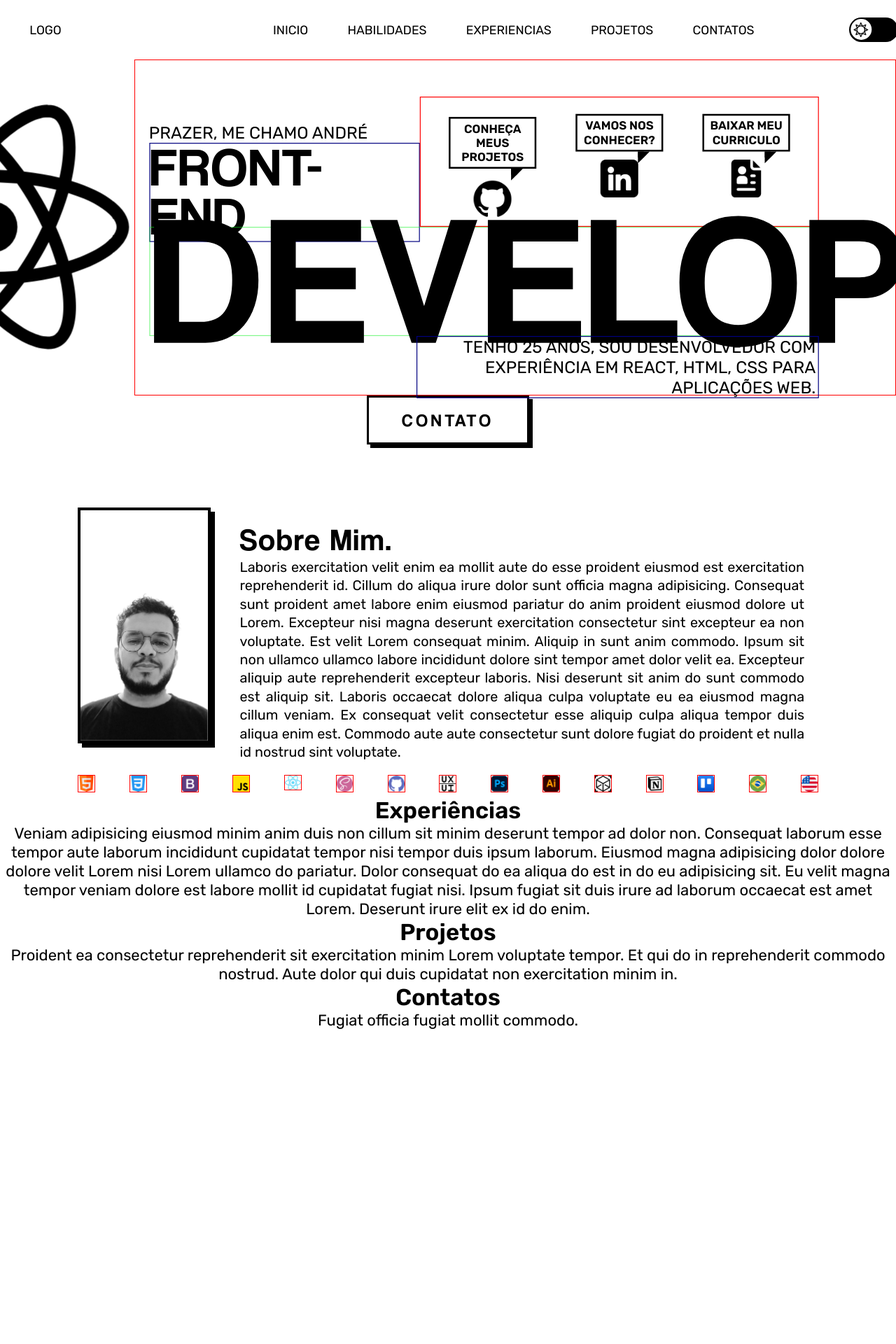
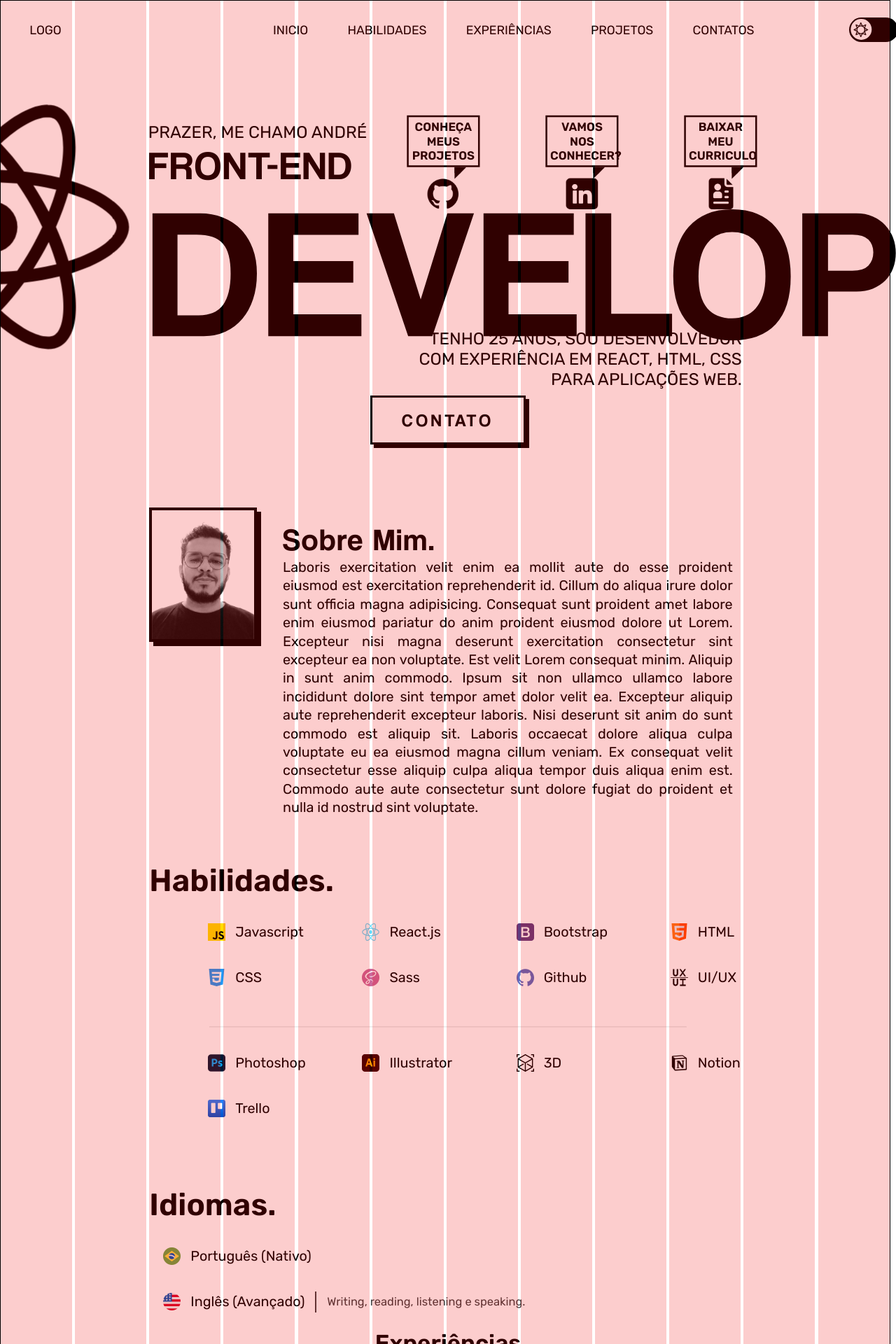
Before and after one commit to AndreMicael/Portfolio-Dev, a React (Create React App) app: page / in a window 1280 px wide. Shown: the top 1920 px of the page at 70% size. Before the commit the page ends 1471 px from the top, so only its background shows below. Built offline with nearby package versions, Linux system fonts and the light colour scheme.

Commit message:
Seção projetos criada

```diff
--- a/src/About-me/about.scss
+++ b/src/About-me/about.scss
@@ -17,7 +17,7 @@ $color-secondary-dark: rgb(37, 37, 37);
 
 .about--container {
 
-  width: 82.67vw;
+  width: 66.67vw;
   margin: 0 auto;
   display: flex;
   flex-direction: row;
@@ -31,13 +31,14 @@ $color-secondary-dark: rgb(37, 37, 37);
 
   .about--img{
     width: 18%;
-    height: 88%;
+    height: 15vw;
     padding: 0;
     border: 4px solid #000;
     display: flex;
     flex-direction: column;
     justify-content: flex-end;
     box-shadow: 6px 6px #000;
+    background-color: #fff;
 
 
     img {
@@ -70,4 +71,144 @@ $color-secondary-dark: rgb(37, 37, 37);
 
   }
 
-}
+
+.skills--section {
+
+  width: 66.67vw;
+  display: flex;
+  flex-direction: column;
+
+
+  hr{
+    width: 80%;
+    margin: 0 auto;
+    border-color: rgba($color: #959595, $alpha: 0.1);
+    margin-bottom: 30px;
+    margin-top: 30px;
+
+  }
+  h1{
+    margin-top: 45px;
+    text-align: left;
+  }
+
+
+
+.container--skills {
+
+  list-style: none;
+  width: 66.67vw;
+  margin-bottom: 20px;
+
+
+
+
+
+  .skills  {
+
+
+    display:grid ;
+    grid-template-columns: 16vw 16vw 16vw 16vw;
+    column-gap: 1.2vw;
+    row-gap: 2vw;
+
+
+
+    ul {
+
+      width: 15vw;
+      text-align: left;
+      font-size: 0.9rem;
+      display: flex;
+      flex-direction: row;
+
+
+
+
+
+
+      div {
+        display: flex;
+         flex-direction: row;
+        padding: 2px !important;
+
+        margin-left: 40px;
+        margin-top: 2px;
+
+        p{
+
+          padding: 2px;
+          line-height: 150%;
+          margin-left: 10px;
+        }
+
+
+      }
+
+
+    }
+  }
+
+} }
+
+.container--skills-column {
+
+  list-style: none;
+  width: 82.67vw;
+  margin-bottom: 20px;
+
+
+
+  .skills  {
+
+
+    display:grid ;
+
+    column-gap: 2.8vw;
+    row-gap: 2vw;
+
+
+    ul {
+
+      width: 80vw;
+      text-align: left;
+      font-size: 0.9rem;
+      display: flex;
+      flex-direction: row;
+
+
+
+
+
+      div {
+        display: flex;
+         flex-direction: row;
+        padding: 2px !important;
+
+        margin-left: 8px;
+        margin-top: 2px;
+
+
+      }
+      p{
+
+        padding: 2px;
+        line-height: 150%;
+        margin-left: 10px;
+        display: flex;
+
+        h5{
+          border-left: 2px solid #3f3f3f;
+          padding-left: 15px;
+
+          font-weight: 400;
+          color: #3f3f3f;
+          margin-left: 15px;
+        }
+      }
+
+
+    }
+  }
+
+} }
--- a/src/About-me/index.js
+++ b/src/About-me/index.js
@@ -45,23 +45,63 @@ Ipsum sit non ullamco ullamco labore incididunt dolore sint tempor amet dolor ve
         </div>
 
 
+
+
     </div>
 
-<IconeHTML/>
+    <div className='skills--section'>
+            <h1>Habilidades.</h1>
+            <br/>
+            <div className='container--skills'>
+            <li className='skills'>
+                <ul> <div className='icon'><IconeJS/><p>Javascript</p>  </div>   </ul>
+                <ul> <div className='icon'><IconeREACT/><p>React.js</p> </div>  </ul>
+                <ul> <div className='icon'><IconeBS/><p>Bootstrap</p></div>   </ul>
+                <ul> <div className='icon'><IconeHTML/><p>HTML</p> </div>  </ul>
+                <ul> <div className='icon'><IconeCSS/><p>CSS</p>  </div> </ul>
+                <ul> <div className='icon'><IconeSASS/><p>Sass</p> </div>  </ul>
+                <ul> <div className='icon'><IconeGIT/><p>Github</p> </div>  </ul>
+                <ul> <div className='icon'><IconeUI/><p>UI/UX</p>  </div> </ul>
+            </li>
+            </div>
+            <hr/>
+            <div className='container--skills'>
+            <li className='skills'>
+                <ul> <div className='icon'><IconePS/><p>Photoshop</p>  </div>   </ul>
+                <ul> <div className='icon'><IconeIL/><p>Illustrator</p> </div>  </ul>
+                <ul> <div className='icon'> <Icone3D/><p>3D</p></div>  </ul>
+                <ul> <div className='icon'><IconeNO/><p>Notion</p> </div>  </ul>
+                <ul> <div className='icon'><IconeTRE/><p>Trello</p></div>   </ul>
+            </li>
+            </div>
+            <br/>
+            <h1>Idiomas.</h1>
+            <br/>
+            <div className='container--skills-column'>
+            <li className='skills'>
+                <ul> <div className='icon'><IconePT/><p>Português (Nativo)</p>  </div>   </ul>
+                <ul> <div className='icon'><IconeEN/><p>Inglês (Avançado) <h5>Writing, reading, listening e speaking.</h5></p> </div>   </ul>
+
+            </li>
+            </div>
+
+        </div>
+
+{/* <IconeHTML/>
 <IconeCSS/>
 <IconeBS/>
-<IconeJS/>
+
 <IconeREACT/>
 <IconeSASS/>
 <IconeGIT/>
 <IconeUI/>
-<IconePS/>
+
 <IconeIL/>
 <Icone3D/>
 <IconeNO/>
 <IconeTRE/>
 <IconePT/>
-<IconeEN/>
+<IconeEN/> */}
 
 </div>
 
--- a/src/App.js
+++ b/src/App.js
@@ -20,7 +20,7 @@ import Grids from './assets/grids';
 function App() {
 
   const {theme, toggleTheme,toggleLogo,logoToggle} = useContext(ThemeContext)
-
+  document.title = 'Página Inicial | Portfólio André Sampaio';
 
 
   return (
@@ -28,7 +28,7 @@ function App() {
     <div className="App">
 
 
-     {/* <Grids> </Grids>   */}
+      <Grids> </Grids>
     <div>
 
 
--- a/src/Home/Home.scss
+++ b/src/Home/Home.scss
@@ -63,7 +63,7 @@
             display: flex;
             flex-direction: column;
             flex-wrap: wrap;
-            border: 1px solid red;
+          //  border: 1px solid red;
             width: 85vw;
             padding: 3%;
 
@@ -100,12 +100,12 @@
 
                 .info--button {
 
-                    width: 60%;
+                    width: 40vw;
                     display: flex;
                     flex-direction: row;
-                    padding: 10px;
+                    padding: 8px;
                     justify-content: space-around;
-                    border: 1px solid red;
+                 //   border: 1px solid rgb(232, 123, 123);
 
 
                     .button--text{
@@ -121,9 +121,11 @@
 
                      .button--git {
 
-                        width: 33%;
+                        width: 25%;
                         display: flex;
                         flex-direction: column;
+                    //    border: 1px solid red;
+                        padding: 0;
 
 
 
@@ -136,7 +138,7 @@
 
                     .button--linkedin {
 
-                        width: 33%;
+                        width: 25%;
 
                         img {
                             width: 30%;
@@ -148,7 +150,7 @@
 
                     .button--cv {
 
-                        width: 33%;
+                        width: 25%;
 
                         img {
                             width: 30%;
@@ -220,6 +222,7 @@
                 text-align: left;
                 font-size: 20px;
 
+
             }
             h1 {
                 font-family: $font-primary ;
@@ -227,21 +230,21 @@
                 font-size: 10rem;
                 text-transform: uppercase;
                 padding: 0;
-                border: 1px solid #0ef02186;
+             //   border: 1px solid #0ef02186;
                 text-align: left;
                 width: 100%;
                 line-height: 10vw;
-                letter-spacing: 0.3rem;
+                letter-spacing: 0.25rem;
 
             }
 
             h2 {
                 font-family: $font-primary ;
                 font-weight: 400;
-                font-size: 5vw;
+                font-size: 3.7vw;
                 text-transform: uppercase;
                 padding: 0;
-                border: 1px solid navy;
+             //  border: 1px solid navy;
                 text-align: left;
                 width: 100%;
                 line-height: 4.5vw;
@@ -249,13 +252,16 @@
 
 
 
+
             }
             .info--description{
                 text-align: right;
-                border: 1px solid navy;
-                width: 60%;
+               // border: 1px solid navy;
+                width: 50%;
                 align-self: flex-end;
                 padding-right: 0.33%;
+
+                margin-right: 7vw;
 
             }
 
--- a/src/Navbar/Navbar.scss
+++ b/src/Navbar/Navbar.scss
@@ -5,9 +5,8 @@ nav {
     align-self: stretch;
     align-items: center;
     text-transform: uppercase;
-    max-width: 1536px;
+    max-width: 1366px;
     margin: 0 auto;
-
     font-size: 0.8rem;
     grid-template-columns:  20% 55% 25%  ;
     gap: 10%;
--- a/src/Navbar/index.js
+++ b/src/Navbar/index.js
@@ -21,7 +21,7 @@ function Navbar(props) {
             <ul>
                 <li> <Link to="/"><a className='animacao-underline' href='http://www.google.com'>Inicio</a> </Link>  </li>
                 <li> <a className='animacao-underline' href='http://www.google.com'>Habilidades</a> </li>
-                <li> <a className='animacao-underline' href='http://www.google.com'>Experiencias</a> </li>
+                <li> <a className='animacao-underline' href='http://www.google.com'>Experiências</a> </li>
                 <li> <Link to="/projects"> <a className='animacao-underline' href='http://www.google.com'>Projetos</a> </Link> </li>
                 <li> <Link to="/contacts"><a className='animacao-underline' href='http://www.google.com'>Contatos</a></Link> </li>
 
--- a/src/Pages/Contact.js
+++ b/src/Pages/Contact.js
@@ -1,6 +1,7 @@
 import React from 'react'
 
 const Contact = () => {
+  document.title = 'Contatos | Portfólio André Sampaio';
   return (
     <div>Contact</div>
   )
--- a/src/Pages/Projects.js
+++ b/src/Pages/Projects.js
@@ -3,6 +3,7 @@ import { useContext } from 'react';
 import { ThemeContext } from '../Context/ThemeContext';
 
 const Projects = () => {
+  document.title = 'Projetos | Portfólio André Sampaio';
   const {theme} = useContext(ThemeContext)
   return (
     <div>Projects
--- a/src/assets/grids.scss
+++ b/src/assets/grids.scss
@@ -15,7 +15,7 @@
 
     div {
 
-        background-color: rgba($color: #ee0505, $alpha: 0.3);
+        background-color: rgba($color: #ee0505, $alpha: 0.2);
         color: transparent;
     }
 
--- a/src/assets/imagens.scss
+++ b/src/assets/imagens.scss
@@ -1,7 +1,8 @@
 
 .icon--section {
 img {
-    border: 1px solid red;
     width: 25px;
+    height: 25px;
+
 }
 }
```
